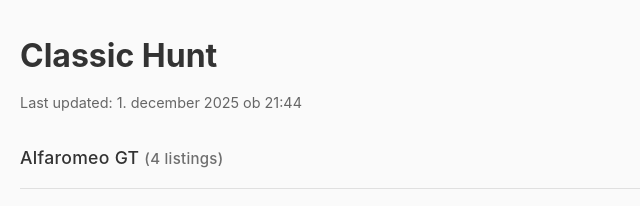
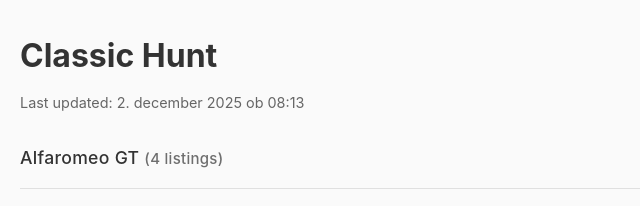
Before and after one commit to mkarlovc/classic-hunt, a website: page results.html in a window 1280 px wide. Shown: the top 206 px of the page, 0-640 px from the left. Drawn offline with Linux system fonts and the light colour scheme.

Commit message:
deploy: d660804b3f88596927feb79e980f63ff74315dce

```diff
--- a/results.html
+++ b/results.html
@@ -161,7 +161,7 @@
 <body>
   <div class="container">
     <h1>Classic Hunt</h1>
-    <div class="last-update">Last updated: 1. december 2025 ob 21:44</div>
+    <div class="last-update">Last updated: 2. december 2025 ob 08:13</div>
 
       <div class="brand-section">
         <div class="brand-header">
```
